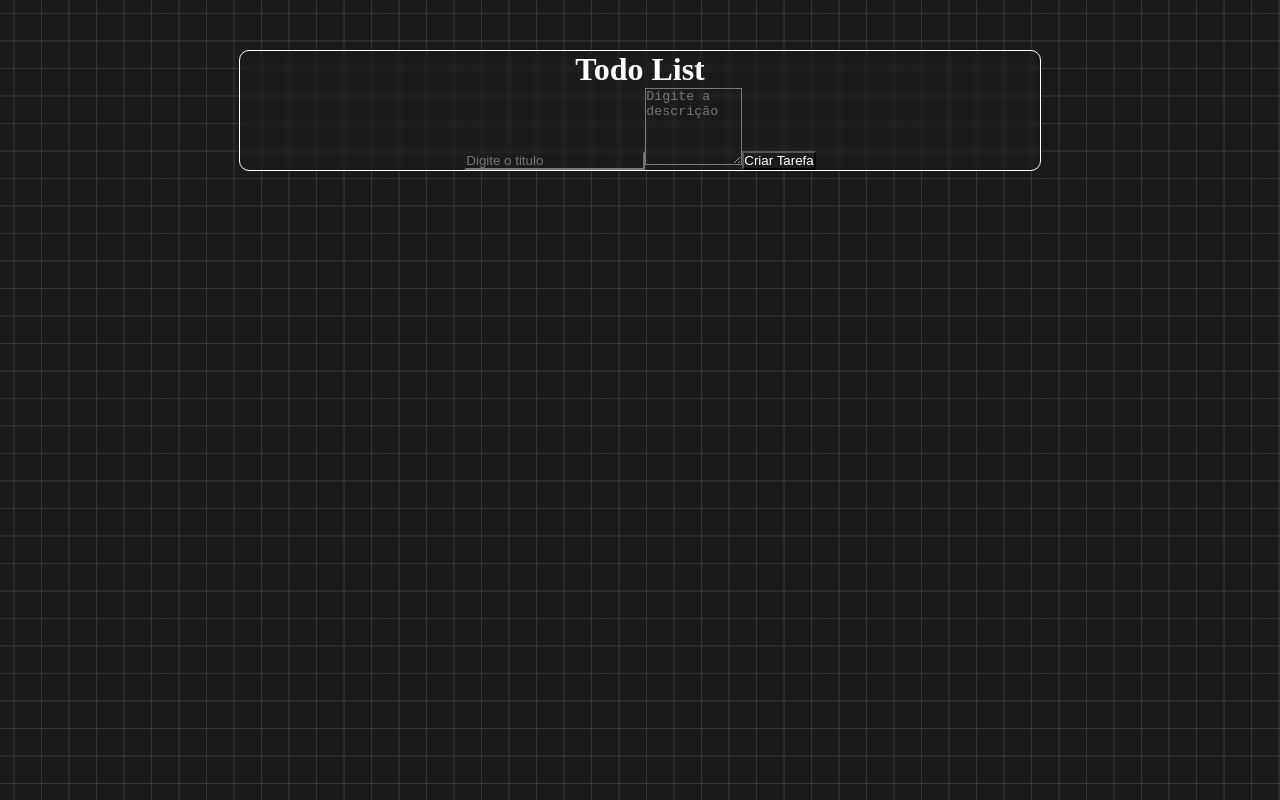
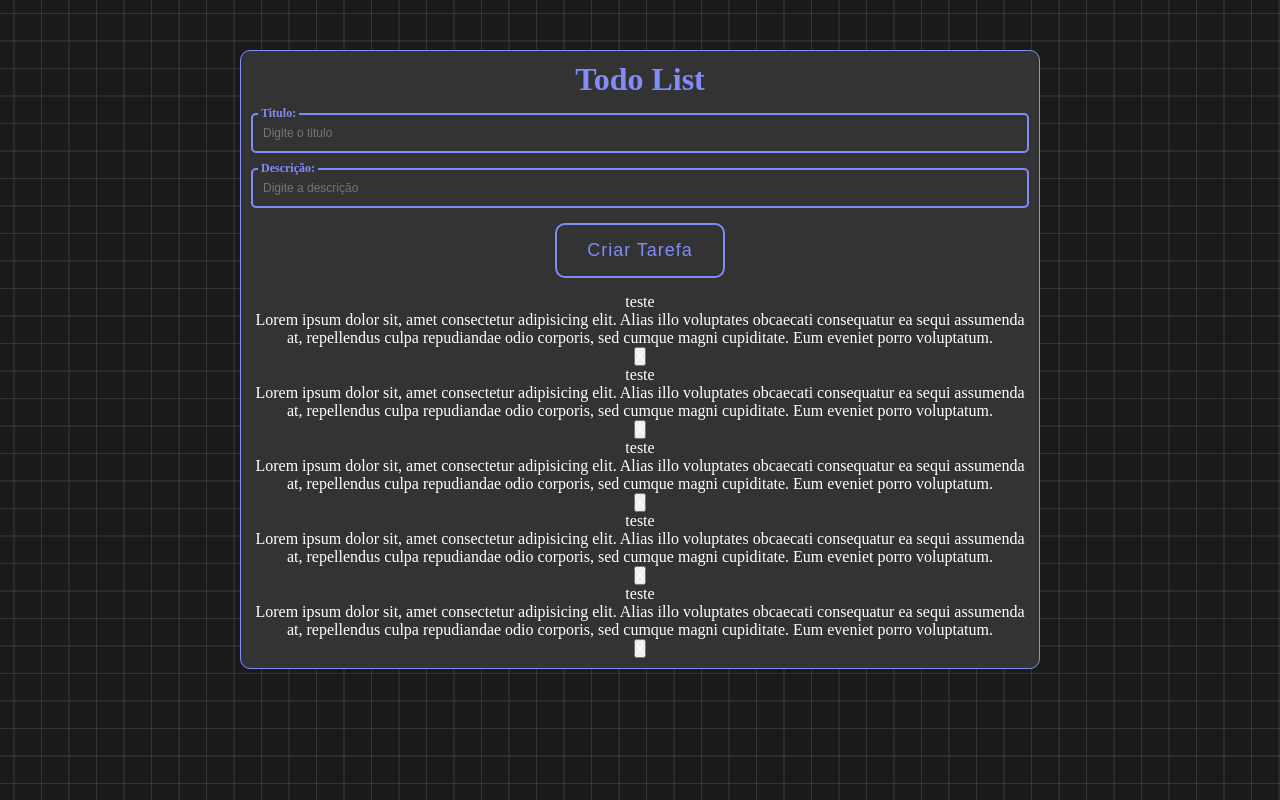
Before and after one commit to RodrigoArgenton/todo-list, a Vue app: page / in a window 1280 px wide. Built offline with nearby package versions, Linux system fonts and the light colour scheme.

Commit message:
ajuste de estilização

```diff
--- a/index.html
+++ b/index.html
@@ -22,8 +22,6 @@
       background-size: 55px 55px;
       backdrop-filter: blur(2px);
       max-width: 800px;
-      border: solid 1px white;
-      border-radius: 10px;
       margin: 50px auto;
       text-align: center;
 }
--- a/src/components/mainTodoList.vue
+++ b/src/components/mainTodoList.vue
@@ -1,7 +1,13 @@
 <script setup>
 import { ref } from 'vue'
 
-const dataList = ref([])
+const dataList = ref([
+    {description:"Lorem ipsum dolor sit, amet consectetur adipisicing elit. Alias illo voluptates obcaecati consequatur ea sequi assumenda at, repellendus culpa repudiandae odio corporis, sed cumque magni cupiditate. Eum eveniet porro voluptatum.", title:"teste"},
+    {description:"Lorem ipsum dolor sit, amet consectetur adipisicing elit. Alias illo voluptates obcaecati consequatur ea sequi assumenda at, repellendus culpa repudiandae odio corporis, sed cumque magni cupiditate. Eum eveniet porro voluptatum.", title:"teste"},
+    {description:"Lorem ipsum dolor sit, amet consectetur adipisicing elit. Alias illo voluptates obcaecati consequatur ea sequi assumenda at, repellendus culpa repudiandae odio corporis, sed cumque magni cupiditate. Eum eveniet porro voluptatum.", title:"teste"},
+    {description:"Lorem ipsum dolor sit, amet consectetur adipisicing elit. Alias illo voluptates obcaecati consequatur ea sequi assumenda at, repellendus culpa repudiandae odio corporis, sed cumque magni cupiditate. Eum eveniet porro voluptatum.", title:"teste"},
+    {description:"Lorem ipsum dolor sit, amet consectetur adipisicing elit. Alias illo voluptates obcaecati consequatur ea sequi assumenda at, repellendus culpa repudiandae odio corporis, sed cumque magni cupiditate. Eum eveniet porro voluptatum.", title:"teste"},
+])
 
 const newTitle = ref({})
 
@@ -19,12 +25,20 @@ function deleteList(index){
 </script>
 
 <template>
-    <div>
+    <div id="main">
         <h1>Todo List</h1>
-        <form @submit.prevent="submitForm">
-            <input v-model="newTitle.title" placeholder="Digite o titulo">
-            <textarea v-model="newTitle.description" placeholder="Digite a descrição" rows="5" cols="10"></textarea>
-            <button type="submit">Criar Tarefa</button>
+        <form @submit.prevent="submitForm" id="mainForm">
+            <div class="coolinput">
+                <label for="input" class="text">Titulo:</label>
+                <input type="text" v-model="newTitle.title" placeholder="Digite o titulo" name="input" class="input">
+            </div>
+            <div class="coolinput">
+                <label for="input" class="text">Descrição:</label>
+                <input type="text" v-model="newTitle.description" placeholder="Digite a descrição" name="input" class="input">
+            </div>
+            <div class="btn">
+                <button type="submit">Criar Tarefa</button>
+            </div>
         </form>
         <ul>
             <li v-for="list, index in dataList" :key="index">
@@ -41,9 +55,61 @@ function deleteList(index){
 </template>
 
 <style scoped>
-input,
-textarea,
-button {
-    background-color: transparent;
+#main{
+    background-color: #333333;
+    border: solid 1px #818CF8;
+    border-radius: 10px;
+    padding: 10px;
+}
+h1{
+    color: #818CF8;
+}
+#mainForm{
+    display: flex;
+    flex-direction: column;
+    text-align: center;
+    align-items: center;
+}
+.coolinput {
+  display: flex;
+  flex-direction: column;
+  width: fit-content;
+  position: static;
+  width: 100%;
+}
+
+.coolinput label.text {
+  font-size: 0.75rem;
+  color: #818CF8;
+  font-weight: 700;
+  position: relative;
+  top: 0.5rem;
+  margin: 0 0 0 7px;
+  padding: 0 3px;
+  background: #333333;
+  width: fit-content;
+}
+
+.coolinput input[type=text].input {
+  padding: 11px 10px;
+  font-size: 0.75rem;
+  border: 2px #818CF8 solid;
+  border-radius: 5px;
+  background: #333333;
+}
+
+.coolinput input[type=text].input:focus {
+  outline: none;
+}
+.btn button{
+  margin: 15px;
+  padding: 15px 30px;
+  font-size: 18px;
+  letter-spacing: 1px;
+  color: #818CF8;
+  background: transparent;
+  cursor: pointer;
+  border: 2px solid #818CF8;
+  border-radius: 10px;
 }
 </style>
```
